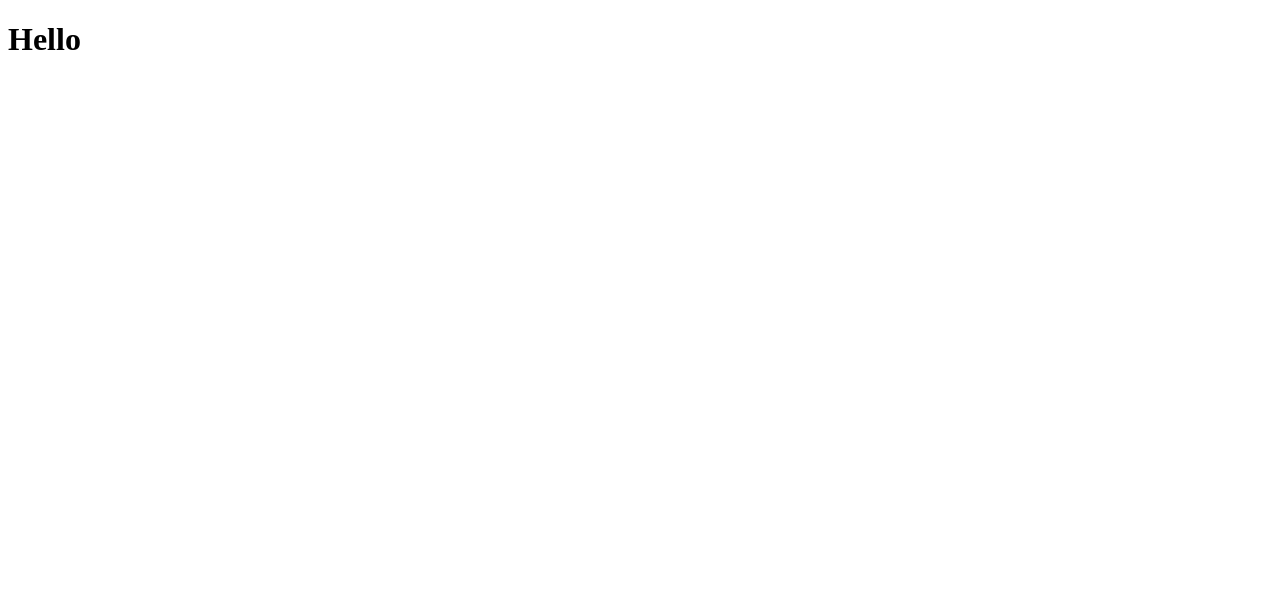
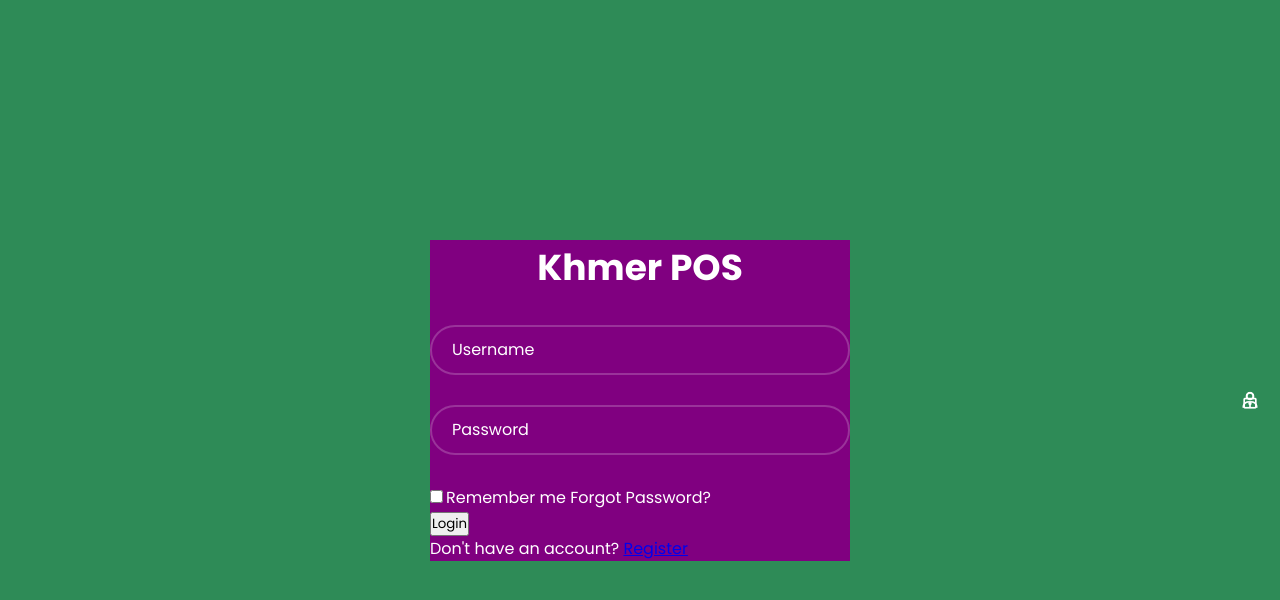
Before and after one commit to houngZG/WebPortal, a plain HTML site: page index.html in a window 1280 px wide. Drawn offline with nearby package versions, Linux system fonts and the light colour scheme.

Commit message:
init....

```diff
--- a/index.html
+++ b/index.html
@@ -3,9 +3,42 @@
 <head>
     <meta charset="UTF-8">
     <meta name="viewport" content="width=device-width, initial-scale=1.0">
-    <title>Document</title>
+    <title>login</title>
+    <link rel="stylesheet" href="style.css">
+    <link href='https://unpkg.com/boxicons@2.1.4/css/boxicons.min.css' rel='stylesheet'>
 </head>
+
+
 <body>
-    <h1>Hello</h1>
+
+    <diV class="wrapper">
+        <form ation="">
+            <h1>Khmer POS</h1>
+            <div class="input-box">
+                <input type="text" placeholder="Username"
+                required>
+                <i class='bx bx-user' ></i>
+            </div>
+            <div class="input-box">
+                <input type="Password" placeholder="Password"
+                required>
+                <i class='bx bx-lock' ></i>
+            </div>
+
+            <div class="remember-forgot">
+                <label><input type="checkbox">Remember me
+                </label>
+                <a href="#">Forgot Password?</a>
+            </div>
+
+            <button type="submit" class="btn">Login</button>
+
+            <div clas="register-link">
+                <p>Don't have an account? <a href="#">Register</a></p>
+            </div>
+        </form>
+    </diV>
+
 </body>
+
 </html>
--- /dev/null
+++ b/style.css
@@ -0,0 +1,77 @@
+@import url("https://fonts.googleapis.com/css2? family=Poppins:wght@300;400;500;600;700;800;900& display=swap");
+*{
+    margin: 0;
+    padding: 0;
+    box-sizing: border-box ;
+    font-family: "Poppins", sans-serif;
+}
+
+body {
+    display: flex;
+    justify-content: center;
+    align-items: center;
+    min-height: 100vh;
+    background: seagreen;
+}
+.wrapper {
+    width: 420px;
+    background: purple;
+    color:#fff;
+}
+
+.wrapper h1 {
+    font-size: 36px;
+    text-align: center;
+}
+
+.wrapper .input-box {
+    width: 100%;
+    height: 50px ;
+    margin: 30px 0;
+}
+
+.input-box input {
+    width: 100%;
+    height: 100%;
+    background: transparent;
+    border: none;
+    outline: none;
+    border: 2px solid rgba(255,255,255,.2);
+    border-radius: 40px;
+    font-size: 16px;
+    color:#fff;
+    padding: 20px 45px 20px 20px;
+}
+
+.input-box input::placeholder {
+    color:#fff;
+}
+
+.input-box i {
+    position: absolute;
+    right: 20px;
+    top: 50%;
+    transform: translateY(-50%);
+    font-size: 20px;
+}
+
+.wraper .remember-forgot {
+    display: flex;
+    justify-content: space-between;
+    font-size: 1.5px;
+    margin: -15px 0 15px;
+}
+
+.remember-forgot label input {
+    accent-color: #fff;
+    margin-right: 3px;
+}
+
+.remember-forgot a {
+    color: #fff;
+    text-decoration: none;
+}
+
+.remember-forgot a:hover {
+    text-decoration: underline;
+}
```
